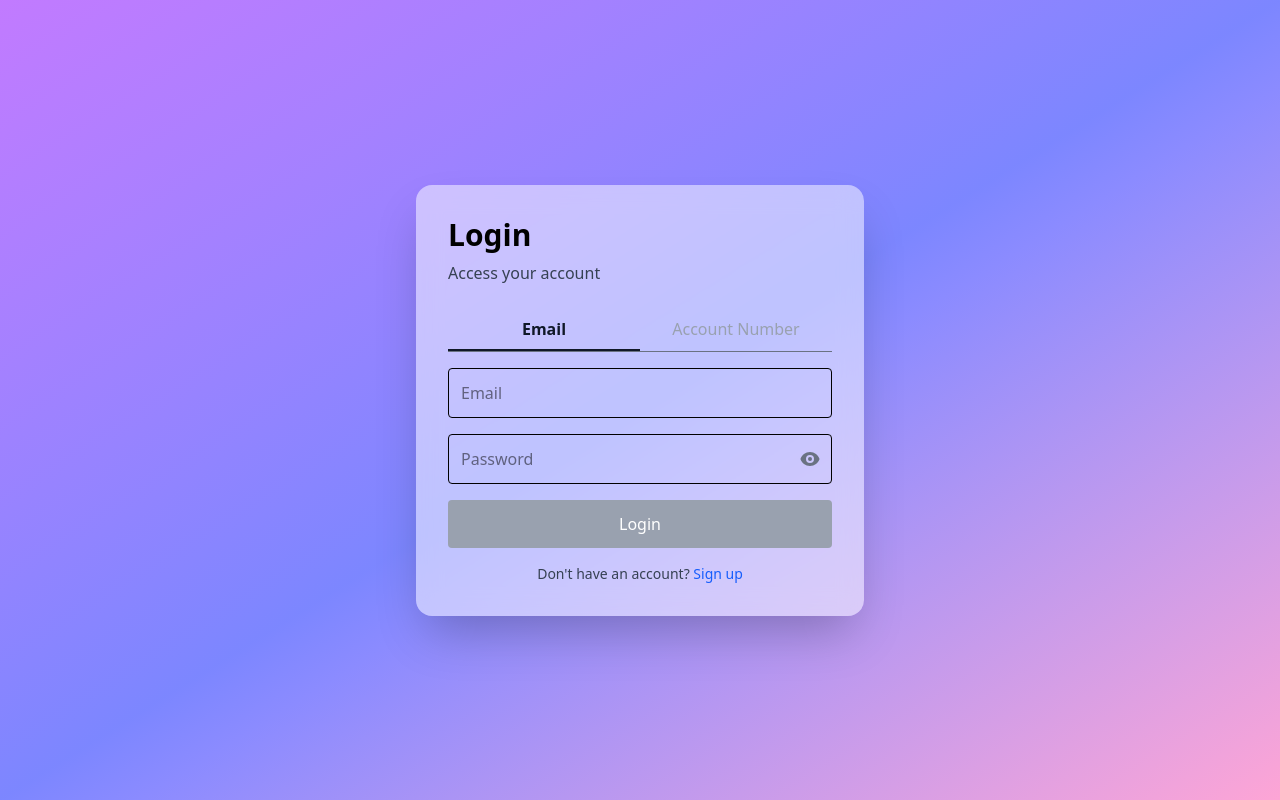
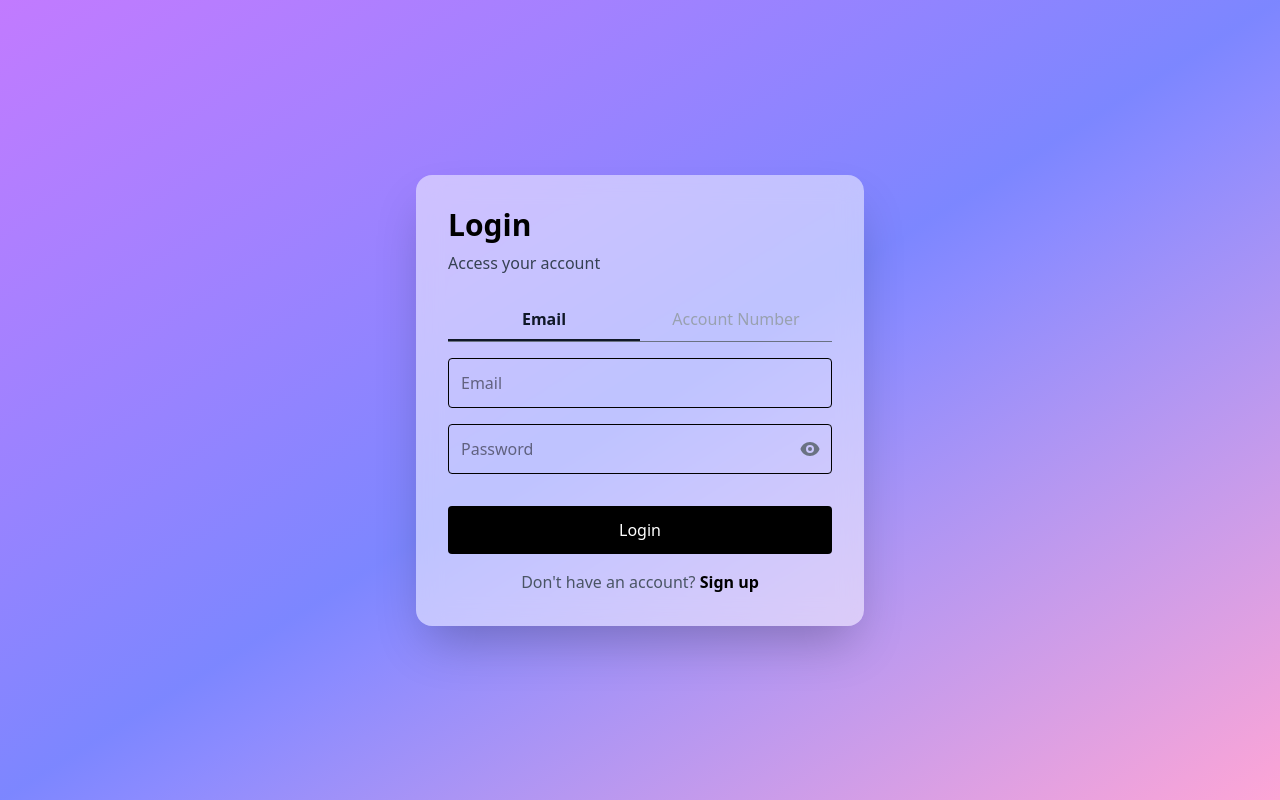
Before and after one commit to Rashmi-05/Fraud_detection, a React (Vite) app in the folder frontend/: page /auth in a window 1280 px wide. Built offline with nearby package versions, Linux system fonts and the light colour scheme.

Commit message:
Axios req

```diff
--- a/frontend/src/components/AuthForm.jsx
+++ b/frontend/src/components/AuthForm.jsx
@@ -1,6 +1,7 @@
 import { useState } from 'react';
 import { HiEye, HiEyeOff } from 'react-icons/hi';
 import { useNavigate } from 'react-router-dom';
+import axios from 'axios';
 import { toast } from 'react-toastify';
 
 export default function AuthForm({ type, toggleType }) {
@@ -15,49 +16,82 @@ export default function AuthForm({ type, toggleType }) {
   const [showPassword, setShowPassword] = useState(false);
   const [showConfirm, setShowConfirm] = useState(false);
 
+  // const BASE_URL = "https://18491e151454.ngrok-free.app";
+
+
   const isEmailValid = (email) => /^[^\s@]+@[^\s@]+\.[^\s@]+$/.test(email);
   const passwordsMatch = password && confirmPassword && password === confirmPassword;
 
   const isSignUpValid =
     email && isEmailValid(email) && password && confirmPassword && passwordsMatch;
+
   const isLoginValid =
     loginType === 'email'
       ? email && isEmailValid(email) && password
       : loginType === 'account'
-        ? accountNumber
+      ? accountNumber && password
       : false;
 
-  const handleSubmit = (e) => {
+  const handleSubmit = async (e) => {
     e.preventDefault();
 
+    try {
       if (type === 'signup') {
         if (!passwordsMatch) {
           toast.error('Passwords do not match');
           return;
         }
-      // Simulate signup success
-      toast.success('Signup successful! Please login.');
-      toggleType(); // Switch to login page
+
+        const payload = {
+          email,
+          password,
+          confirmPassword
+        };
+
+        const res = await axios.post(`https://18491e151454.ngrok-free.app/signup`, payload, { withCredentials: true });
+        toast.success("Signup successful! Please login.");
+        toggleType();
         return;
       }
 
       if (type === 'login') {
         if (!isLoginValid) return;
 
-      // Simulate login success
-      // In real app, call API to authenticate
-      toast.success('Login successful!');
-      localStorage.setItem('isAuthenticated', 'true');
-      navigate('/dashboard'); // Redirect to dashboard
+        const payload =
+          loginType === "email"
+            ? {
+                loginType: "email",
+                email,
+                password
+              }
+            : {
+                loginType: "account",
+                accountNumber,
+                password
+              };
+
+        const res = await axios.post(`https://18491e151454.ngrok-free.app/login`, payload, { withCredentials: true });
+
+        toast.success("Login successful!");
+        localStorage.setItem("isAuthenticated", "true");
+
+        navigate('/dashboard');
+      }
+    } catch (error) {
+      console.error(error);
+      toast.error(error.response?.data?.message || "Something went wrong");
     }
   };
 
   return (
     <form onSubmit={handleSubmit}>
-      <h1 className="text-3xl font-bold mb-2">{type === 'signup' ? 'Sign up' : 'Login'}</h1>
-      <p className="text-gray-700 mb-6">{type === 'signup' ? 'Create your account' : 'Access your account'}</p>
+      <h1 className="text-3xl font-bold mb-2">
+        {type === 'signup' ? 'Sign up' : 'Login'}
+      </h1>
+      <p className="text-gray-700 mb-6">
+        {type === 'signup' ? 'Create your account' : 'Access your account'}
+      </p>
 
-      {/* Login method tabs */}
       {type === 'login' && (
         <div className="flex mb-4 border-b border-gray-500">
           <button
@@ -85,7 +119,6 @@ export default function AuthForm({ type, toggleType }) {
         </div>
       )}
 
-      {/* Email login/signup */}
       {(type === 'signup' || loginType === 'email') && (
         <>
           <input
@@ -95,6 +128,21 @@ export default function AuthForm({ type, toggleType }) {
             onChange={(e) => setEmail(e.target.value)}
             className="mb-4 p-3 border border-black rounded w-full focus:border-indigo-400 focus:ring-1 focus:ring-indigo-300 transition"
           />
+        </>
+      )}
+
+      {type === 'login' && loginType === 'account' && (
+        <>
+          <input
+            type="text"
+            placeholder="Account Number"
+            value={accountNumber}
+            onChange={(e) => setAccountNumber(e.target.value)}
+            className="mb-4 p-3 border border-black rounded w-full focus:border-indigo-400 focus:ring-1 focus:ring-indigo-300 transition"
+          />
+        </>
+      )}
+
       <div className="relative mb-4">
         <input
           type={showPassword ? 'text' : 'password'}
@@ -105,11 +153,12 @@ export default function AuthForm({ type, toggleType }) {
         />
         <span
           onClick={() => setShowPassword(!showPassword)}
-              className="absolute right-3 top-1/2 -translate-y-1/2 cursor-pointer text-gray-500 flex items-center justify-center"
+          className="absolute right-3 top-1/2 -translate-y-1/2 cursor-pointer text-gray-500"
         >
           {showPassword ? <HiEyeOff size={20} /> : <HiEye size={20} />}
         </span>
       </div>
+
       {type === 'signup' && (
         <>
           <div className="relative mb-1">
@@ -128,11 +177,12 @@ export default function AuthForm({ type, toggleType }) {
             />
             <span
               onClick={() => setShowConfirm(!showConfirm)}
-                  className="absolute right-3 top-1/2 -translate-y-1/2 cursor-pointer text-gray-500 flex items-center justify-center"
+              className="absolute right-3 top-1/2 -translate-y-1/2 cursor-pointer text-gray-500"
             >
               {showConfirm ? <HiEyeOff size={20} /> : <HiEye size={20} />}
             </span>
           </div>
+
           {confirmPassword.length > 0 && (
             <p
               className={`text-sm mt-1 ${
@@ -144,58 +194,29 @@ export default function AuthForm({ type, toggleType }) {
           )}
         </>
       )}
-        </>
-      )}
-
-      {/* Account login */}
-      {loginType === 'account' && type === 'login' && (
-        <input
-          type="text"
-          placeholder="Account Number"
-          value={accountNumber}
-          onChange={(e) => setAccountNumber(e.target.value)}
-          className="mb-4 p-3 border border-black rounded w-full focus:border-indigo-400 focus:ring-1 focus:ring-indigo-300 transition"
-        />
-      )}
 
       <button
         type="submit"
+        className="w-full bg-black text-white py-3 rounded mt-4 hover:bg-gray-800 transition"
         disabled={type === 'signup' ? !isSignUpValid : !isLoginValid}
-        className={`w-full py-3 rounded text-white transition cursor-pointer ${
-          type === 'signup'
-            ? !isSignUpValid
-              ? 'bg-gray-400 cursor-not-allowed'
-              : 'bg-black hover:bg-gray-800'
-            : !isLoginValid
-            ? 'bg-gray-400 cursor-not-allowed'
-            : 'bg-black hover:bg-gray-800'
-        }`}
       >
         {type === 'signup' ? 'Sign up' : 'Login'}
       </button>
 
-      <p className="mt-4 text-sm text-center text-gray-700">
+      <p className="text-center mt-4 text-gray-600">
         {type === 'signup' ? (
           <>
             Already have an account?{' '}
-            <button
-              type="button"
-              onClick={toggleType}
-              className="text-blue-600 font-medium cursor-pointer hover:underline"
-            >
-              Sign in
-            </button>
+            <span className="text-black cursor-pointer font-semibold" onClick={toggleType}>
+              Login
+            </span>
           </>
         ) : (
           <>
             Don't have an account?{' '}
-            <button
-              type="button"
-              onClick={toggleType}
-              className="text-blue-600 font-medium cursor-pointer hover:underline"
-            >
+            <span className="text-black cursor-pointer font-semibold" onClick={toggleType}>
               Sign up
-            </button>
+            </span>
           </>
         )}
       </p>
--- a/frontend/src/pages/Dashboard.jsx
+++ b/frontend/src/pages/Dashboard.jsx
@@ -7,18 +7,31 @@ const Dashboard = () => {
   const [balance, setBalance] = useState(0);
   const [loading, setLoading] = useState(true);
 
+  // const BASE_URL = "https://18491e151454.ngrok-free.app";
+//   const api = axios.create({
+//   baseURL: "https://18491e151454.ngrok-free.app",
+//   withCredentials: true
+// });
+
   useEffect(() => {
     const fetchAll = async () => {
       try {
         const [txnRes, recRes, balRes] = await Promise.all([
-          axios.get("/pastTxn"),
-          axios.get("/receviers"),
-          axios.get("/balance"),
+
+          axios.get(`https://18491e151454.ngrok-free.app/pastTxn`),
+          axios.get(`https://18491e151454.ngrok-free.app/receivers`),
+          axios.get(`https://18491e151454.ngrok-free.app/getBalance`),
+
         ]);
+        console.log(`transaction history data: `, txnRes.data);
+        console.log(`past receivers: `, recRes.data);
+        console.log(`balance: `, balRes.data);
 
+        // correct response structure
         setTransactions(txnRes.data.transactions || []);
-        setReceivers(recRes.data.receviers || []);
+        setReceivers(recRes.data.receivers || []);
         setBalance(balRes.data.balance || 0);
+
       } catch (err) {
         console.error("Error loading dashboard:", err);
       } finally {
@@ -29,6 +42,7 @@ const Dashboard = () => {
     fetchAll();
   }, []);
 
+  // ------------------------------ UI stays exactly same ------------------------------
   if (loading)
     return (
       <div className="flex items-center justify-center h-screen text-gray-600">
@@ -38,18 +52,15 @@ const Dashboard = () => {
 
   return (
     <div className="min-h-screen bg-gray-100 p-6 flex flex-col items-center">
-      {/* DASHBOARD Title */}
       <h1 className="text-3xl font-bold text-gray-700 mb-6 text-center">
         DASHBOARD
       </h1>
 
-      {/* Balance */}
       <div className="w-full max-w-4xl bg-white shadow rounded-2xl p-8 mb-6 flex flex-col items-center">
         <p className="text-gray-500 text-lg">Available Balance</p>
         <h2 className="text-4xl font-bold text-green-600 mt-2">₹ {balance}</h2>
       </div>
 
-      {/* Transactions & Receivers */}
       <div className="flex flex-col lg:flex-row gap-6 mb-6 w-full max-w-4xl">
         {/* Left: Past Transactions */}
         <div className="flex-1 bg-white shadow rounded-2xl p-6 h-[450px] overflow-y-auto">
@@ -90,7 +101,6 @@ const Dashboard = () => {
         </div>
       </div>
 
-      {/* Make Transaction Button */}
       <button
         onClick={() => (window.location.href = "/payment")}
         className="w-full lg:w-1/3 bg-blue-600 text-white font-semibold py-4 rounded-2xl shadow hover:bg-blue-700 transition-all text-lg cursor-pointer"
```
Lines whose indentation alone changed are shown as unchanged.
